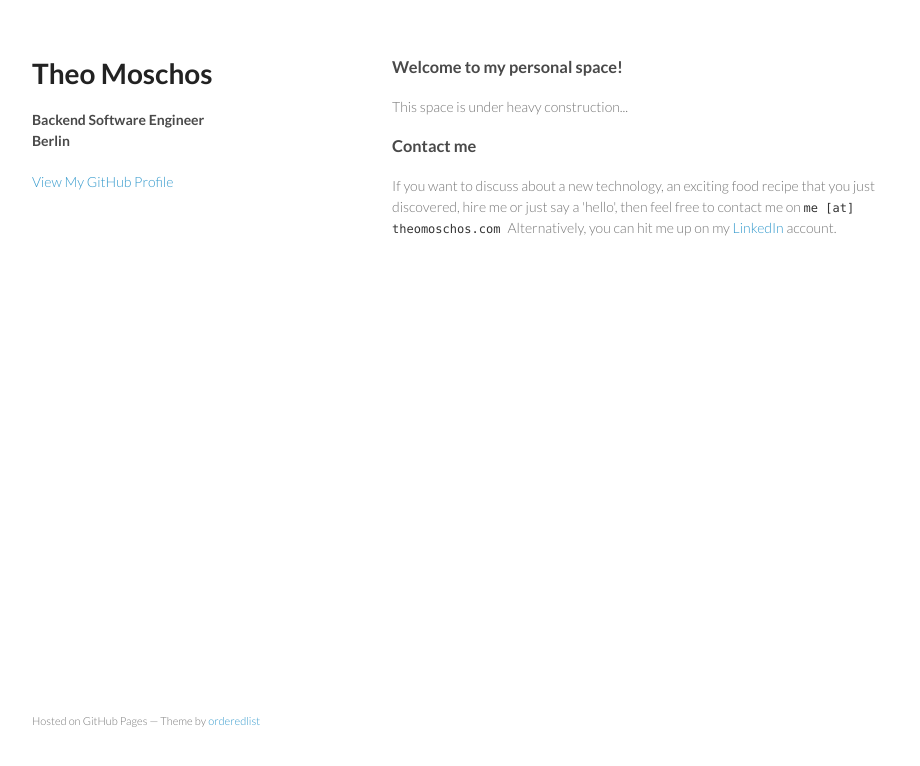
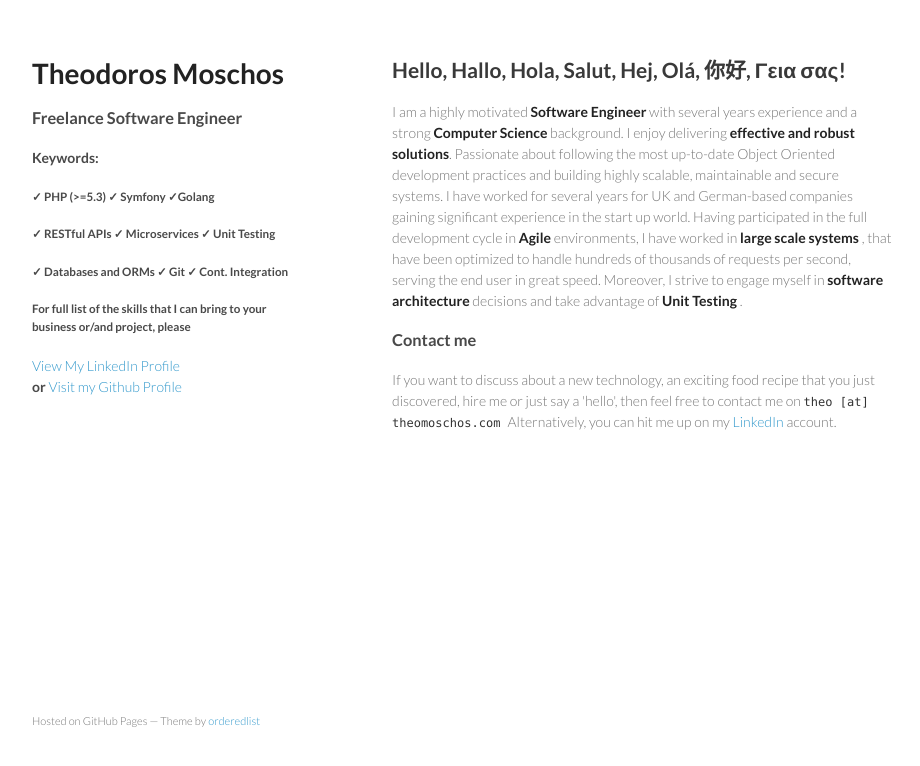
Before and after one commit to thitami/thitami.github.io, a plain HTML site: page index.html in a window 1280 px wide. Shown: the whole page, without its empty margins (178-1098 px from the left). Drawn offline with Linux system fonts and the light colour scheme.

Commit message:
Add more details in Summary section, few keywords and links to linkedin and github

```diff
--- a/index.html
+++ b/index.html
@@ -3,7 +3,7 @@
   <head>
     <meta charset="utf-8">
     <meta http-equiv="X-UA-Compatible" content="chrome=1">
-    <title>Thitami.GitHub.io by thitami</title>
+    <title>Theodoros Moschos / Freelance Backend Software Engineer</title>
 
     <link rel="stylesheet" href="stylesheets/styles.css">
     <link rel="stylesheet" href="stylesheets/github-light.css">
@@ -15,22 +15,28 @@
   <body>
     <div class="wrapper">
       <header>
-        <h1>Theo Moschos</h1>
-        <h4>Backend Software Engineer
-        <p class="view"> Berlin </h4>
-        <p class="view"><a href="https://github.com/thitami">View My GitHub Profile</a></p>
+        <h1>Theodoros Moschos</h1>
+        <h3> Freelance Software Engineer </h3>
+        <p>
+            <h4> Keywords: </h4>
+            <h5> ✓ PHP (>=5.3) ✓ Symfony ✓Golang</h5>
+            <h5> ✓ RESTful APIs ✓ Microservices ✓ Unit Testing</h5>
+            <h5> ✓ Databases and ORMs ✓ Git ✓ Cont. Integration<h5>
+        </p>
+        <p class="view">For full list of the skills that I can bring to your business or/and project, please <h4> <a href="https://uk.linkedin.com/in/theomoschos"> View My LinkedIn Profile</a> <br/> or  <a href="https://www.github.com/thitami"> Visit my Github Profile</a> </p>
       </header>
       <section>
-        <h3>
-<a id="welcome-to-github-pages" class="anchor" href="#welcome-to-github-pages" aria-hidden="true"><span class="octicon octicon-link"></span></a>Welcome to my personal space!</h3>
+        <h2>
+<a id="welcome-to-github-pages" class="anchor" href="#welcome-to-github-pages" aria-hidden="true"><span class="octicon octicon-link"></span></a> Hello, Hallo, Hola, Salut, Hej, Olá, 你好, Γεια σας! </h2>
 
-<p> This space is under heavy construction...  </p>
+          <p> I am a highly motivated <strong> Software Engineer </strong> with several years experience and a strong <strong> Computer Science </strong> background. I enjoy delivering <strong> effective and robust solutions</strong>.
 
+              Passionate about following the most up-to-date Object Oriented development practices and building highly scalable, maintainable and secure systems. I have worked for several years for UK and German-based companies gaining significant experience in the start up world. Having participated in the full development cycle in <strong> Agile </strong> environments, I have worked in <strong> large scale systems </strong>, that have been optimized to handle hundreds of thousands of requests per second, serving the end user in great speed. Moreover, I strive to engage myself in <strong> software architecture </strong> decisions and take advantage of <strong> Unit Testing </strong>.</p>
 <h3>
 
 <a id="support-or-contact" class="anchor" href="#support-or-contact" aria-hidden="true"><span class="octicon octicon-link"></span></a>Contact me</h3>
 
-<p>If you want to discuss about a new technology, an exciting food recipe that you just discovered, hire me or just say a 'hello', then feel free to contact me on <code> me [at] theomoschos.com </code>
+<p>If you want to discuss about a new technology, an exciting food recipe that you just discovered, hire me or just say a 'hello', then feel free to contact me on <code> theo [at] theomoschos.com </code>
     Alternatively, you can hit me up on my <a href="https://de.linkedin.com/in/theomoschos">LinkedIn</a> account.
       </section>
       <footer>
```
